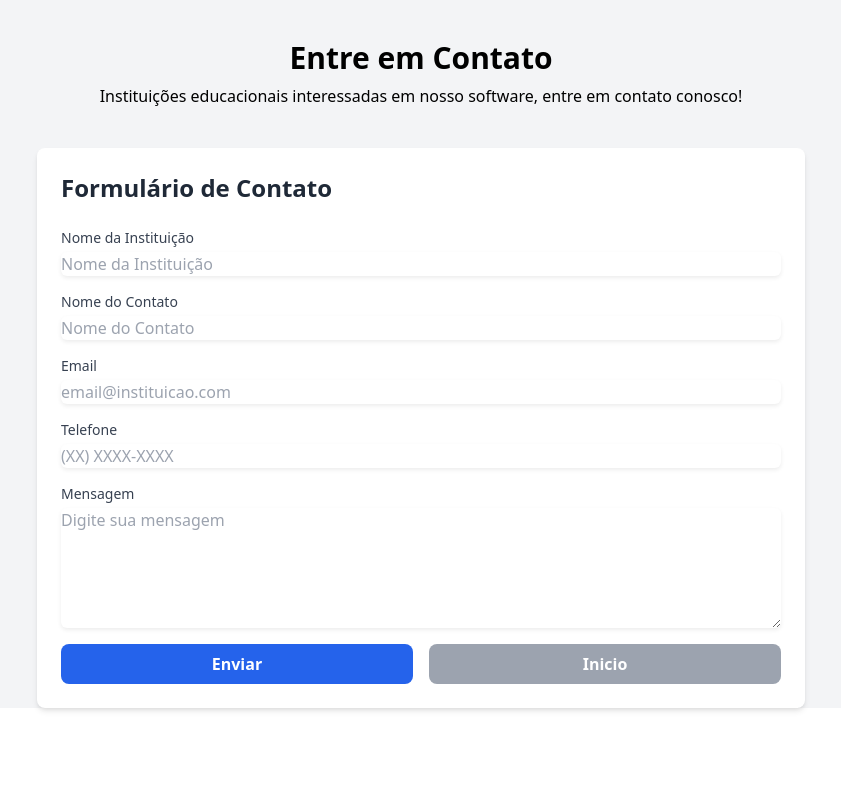
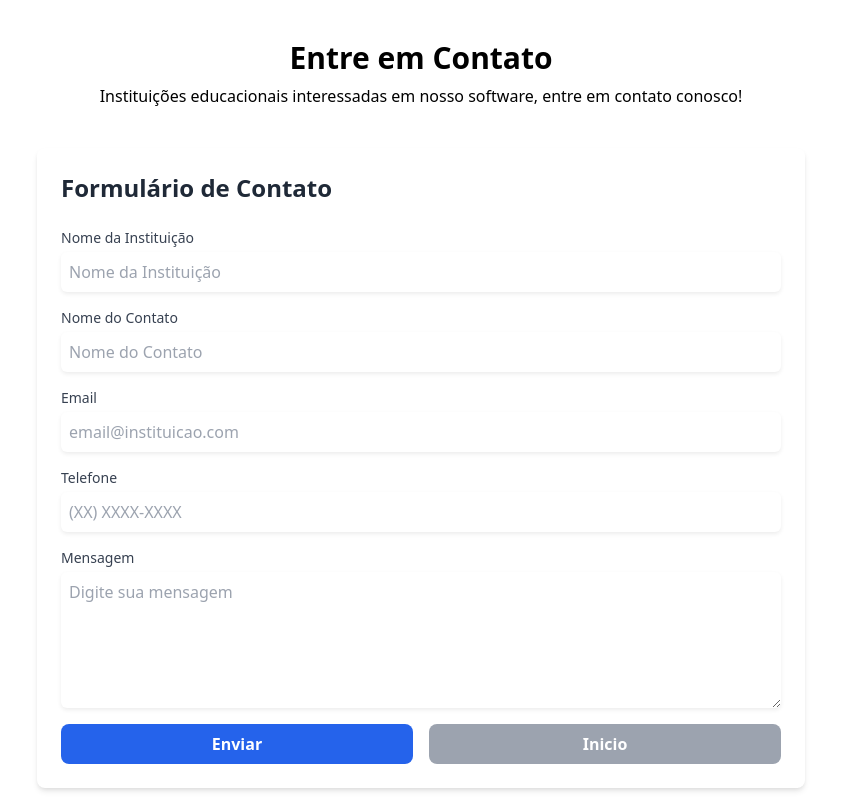
Before and after one commit to mateusbosquetti/EspacoDoCoordenadorFlask, a Flask app: page /contact in a window 1280 px wide. Shown: the whole page, without its empty margins (219-1060 px from the left). Run offline with Flask 3, Linux system fonts and the light colour scheme; some libraries are stand-ins or nearby versions.

Commit message:
Update contact.html

```diff
--- a/app/templates/contact.html
+++ b/app/templates/contact.html
@@ -2,8 +2,7 @@
 
 {% block content %}
 
-<section class="bg-gray-100 text-gray-800 w-100">
-
+<section class="text-gray-800">
     <section class="flex items-center justify-center py-10 text-black">
         <div class="text-center">
             <h1 class="text-3xl font-semibold">Entre em Contato</h1>
@@ -24,31 +23,31 @@
             <div>
                 <label for="institution_name" class="block text-sm font-medium text-gray-700">Nome da Instituição</label>
                 <input type="text" id="institution_name" name="institution_name" placeholder="Nome da Instituição" required
-                    class="mt-1 block w-full rounded-md border-gray-300 shadow-sm focus:border-blue-500 focus:ring focus:ring-blue-200 focus:ring-opacity-50">
+                    class="p-2 mt-1 block w-full rounded-md border-gray-300 shadow-sm focus:border-blue-500 focus:ring focus:ring-blue-200 focus:ring-opacity-50">
             </div>
 
             <div>
                 <label for="contact_name" class="block text-sm font-medium text-gray-700">Nome do Contato</label>
                 <input type="text" id="contact_name" name="contact_name" placeholder="Nome do Contato" required
-                    class="mt-1 block w-full rounded-md border-gray-300 shadow-sm focus:border-blue-500 focus:ring focus:ring-blue-200 focus:ring-opacity-50">
+                    class="p-2 mt-1 block w-full rounded-md border-gray-300 shadow-sm focus:border-blue-500 focus:ring focus:ring-blue-200 focus:ring-opacity-50">
             </div>
 
             <div>
                 <label for="email" class="block text-sm font-medium text-gray-700">Email</label>
                 <input type="email" id="email" name="email" placeholder="email@instituicao.com" required
-                    class="mt-1 block w-full rounded-md border-gray-300 shadow-sm focus:border-blue-500 focus:ring focus:ring-blue-200 focus:ring-opacity-50">
+                    class="p-2 mt-1 block w-full rounded-md border-gray-300 shadow-sm focus:border-blue-500 focus:ring focus:ring-blue-200 focus:ring-opacity-50">
             </div>
 
             <div>
                 <label for="phone" class="block text-sm font-medium text-gray-700">Telefone</label>
                 <input type="tel" id="phone" name="phone" placeholder="(XX) XXXX-XXXX" required
-                    class="mt-1 block w-full rounded-md border-gray-300 shadow-sm focus:border-blue-500 focus:ring focus:ring-blue-200 focus:ring-opacity-50">
+                    class="p-2 mt-1 block w-full rounded-md border-gray-300 shadow-sm focus:border-blue-500 focus:ring focus:ring-blue-200 focus:ring-opacity-50">
             </div>
 
             <div>
                 <label for="message" class="block text-sm font-medium text-gray-700">Mensagem</label>
                 <textarea id="message" name="message" cols="30" rows="5" placeholder="Digite sua mensagem" required
-                    class="mt-1 block w-full rounded-md border-gray-300 shadow-sm focus:border-blue-500 focus:ring focus:ring-blue-200 focus:ring-opacity-50"></textarea>
+                    class="p-2 mt-1 block w-full rounded-md border-gray-300 shadow-sm focus:border-blue-500 focus:ring focus:ring-blue-200 focus:ring-opacity-50"></textarea>
             </div>
 
             <div class="flex justify-between">
```
